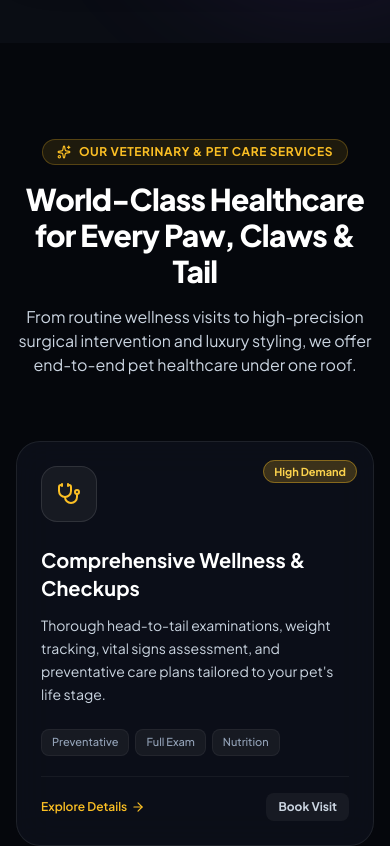
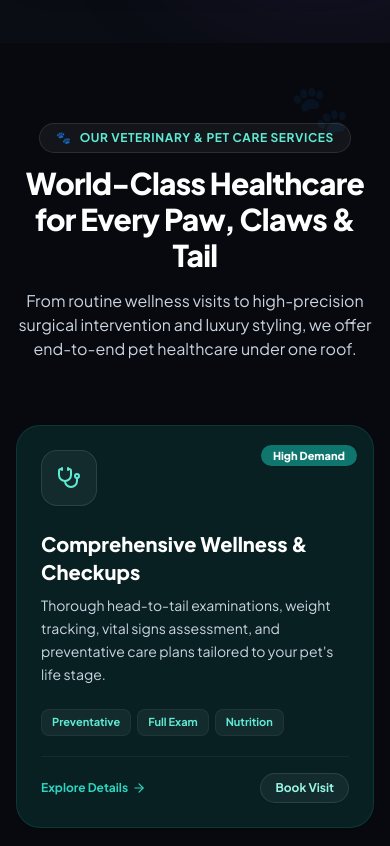
Before and after one commit to chathunga2007/ITS2020-Pet-Care-and-Vet-Clinic-Appointment-System-Frontend, a React (Vite) app: page / in a window 390 px wide. Shown: the part 5500-6346 px from the top of the page. Built offline with nearby package versions, Linux system fonts and the light colour scheme; no server answers.

Commit message:
Update ServicesSection with veterinary care cards and theme support

```diff
--- a/src/components/ServicesSection.tsx
+++ b/src/components/ServicesSection.tsx
@@ -6,7 +6,6 @@ import {
   Scissors,
   Syringe,
   Pill,
-  Sparkles,
   ShieldAlert,
   Bone,
   ArrowRight
@@ -27,7 +26,7 @@ export const ServicesSection: React.FC = () => {
       id: "general-consultation",
       title: "Comprehensive Wellness & Checkups",
       description: "Thorough head-to-tail examinations, weight tracking, vital signs assessment, and preventative care plans tailored to your pet's life stage.",
-      icon: <Stethoscope className="w-6 h-6 text-themeYellow-400" />,
+      icon: <Stethoscope className="w-6 h-6 text-teal-700 dark:text-teal-300" />,
       tags: ["Preventative", "Full Exam", "Nutrition"],
       popular: true,
     },
@@ -35,7 +34,7 @@ export const ServicesSection: React.FC = () => {
       id: "emergency-care",
       title: "24/7 Emergency & ICU Trauma",
       description: "Immediate triage, oxygen therapy, urgent trauma management, and intensive monitoring available round the clock 365 days a year.",
-      icon: <ShieldAlert className="w-6 h-6 text-red-400" />,
+      icon: <ShieldAlert className="w-6 h-6 text-red-500 dark:text-red-400" />,
       tags: ["24/7 Available", "ICU Support", "Rapid Response"],
       popular: true,
     },
@@ -43,56 +42,58 @@ export const ServicesSection: React.FC = () => {
       id: "surgery",
       title: "Advanced Surgery & Laparoscopy",
       description: "Modern sterile surgical suite performing soft tissue, spay/neuter, orthopedic corrections, and minimally invasive procedures with safe anesthesia.",
-      icon: <Activity className="w-6 h-6 text-amber-400" />,
+      icon: <Activity className="w-6 h-6 text-amber-500 dark:text-amber-400" />,
       tags: ["Sterile Suite", "Orthopedic", "Safe Anesthesia"],
     },
     {
       id: "vaccination",
       title: "Vaccination & Microchipping",
       description: "Essential core and non-core vaccines (Rabies, DHPP, FVRCP) along with painless microchipping and digital registry records.",
-      icon: <Syringe className="w-6 h-6 text-themeYellow-400" />,
+      icon: <Syringe className="w-6 h-6 text-sky-600 dark:text-sky-400" />,
       tags: ["Immunization", "Global Microchip", "Digital Passport"],
     },
     {
       id: "grooming",
       title: "Luxury Grooming & Spa Care",
       description: "Stress-free grooming, coat styling, medicated baths for dermatology issues, gentle nail clipping, and ear cleaning by certified pet stylists.",
-      icon: <Scissors className="w-6 h-6 text-yellow-300" />,
+      icon: <Scissors className="w-6 h-6 text-emerald-600 dark:text-emerald-400" />,
       tags: ["Medicated Bath", "Nail Clipping", "Styling"],
     },
     {
       id: "dental-care",
       title: "Ultrasonic Dental Scaling & Oral Care",
       description: "Professional dental cleaning under monitored sedation, plaque removal, polishing, extractions, and gum disease prevention.",
-      icon: <Bone className="w-6 h-6 text-themeYellow-400" />,
+      icon: <Bone className="w-6 h-6 text-pink-500 dark:text-pink-400" />,
       tags: ["Scaling", "Fresh Breath", "Oral Health"],
     },
     {
       id: "pharmacy",
       title: "In-House Certified Pharmacy",
       description: "Fully stocked veterinary dispensary offering prescription medications, flea & tick prevention, heartworm treatments, and specialized diets.",
-      icon: <Pill className="w-6 h-6 text-amber-300" />,
+      icon: <Pill className="w-6 h-6 text-amber-500 dark:text-amber-400" />,
       tags: ["Genuine Meds", "Parasite Control", "Prescriptions"],
     },
   ];
 
   return (
-    <section id="services" className="relative py-24 bg-themeDark-950 overflow-hidden">
-      {/* Decorative Glow */}
-      <div className="absolute top-1/2 left-0 w-96 h-96 bg-themeYellow-500/5 rounded-full blur-3xl pointer-events-none" />
+    <section id="services" className="relative py-20 sm:py-24 bg-white dark:bg-[#07090e] transition-colors overflow-hidden">
+
+      {/* Decorative Paws */}
+      <div className="absolute top-10 right-10 text-teal-600/10 text-5xl select-none pointer-events-none">🐾</div>
+      <div className="absolute bottom-10 left-10 text-teal-600/10 text-5xl select-none pointer-events-none">🐾</div>
 
       <div className="max-w-7xl mx-auto px-4 sm:px-6 lg:px-8 relative z-10">
 
         {/* Section Header */}
         <div className="text-center max-w-3xl mx-auto mb-16">
-          <div className="inline-flex items-center gap-2 px-3.5 py-1 rounded-full bg-themeYellow-400/10 border border-themeYellow-400/25 text-themeYellow-400 text-xs font-bold uppercase tracking-wider mb-4">
-            <Sparkles className="w-3.5 h-3.5" />
-            <span>Our Veterinary & Pet Care Services</span>
+          <div className="inline-flex items-center gap-2 px-4 py-1.5 rounded-full bg-teal-50 dark:bg-white/5 border border-teal-200/80 dark:border-white/10 text-teal-800 dark:text-teal-300 text-xs font-bold uppercase tracking-wider mb-3">
+            <span>🐾</span>
+            <span>Our Veterinary &amp; Pet Care Services</span>
           </div>
-          <h2 className="text-3xl sm:text-4xl lg:text-5xl font-extrabold text-white tracking-tight mb-4">
-            World-Class Healthcare for Every Paw, Claws & Tail
+          <h2 className="text-3xl sm:text-5xl font-black text-[#0f3438] dark:text-white tracking-tight mb-4">
+            World-Class Healthcare for Every Paw, Claws &amp; Tail
           </h2>
-          <p className="text-slate-300 text-base sm:text-lg">
+          <p className="text-slate-600 dark:text-slate-300 text-base sm:text-lg">
             From routine wellness visits to high-precision surgical intervention and luxury styling,
             we offer end-to-end pet healthcare under one roof.
           </p>
@@ -103,56 +104,50 @@ export const ServicesSection: React.FC = () => {
           {services.map((item) => (
             <div
               key={item.id}
-              className="glass-card glass-card-hover rounded-3xl p-6 sm:p-7 relative flex flex-col justify-between group overflow-hidden"
+              className="rounded-3xl p-6 sm:p-7 bg-[#f8fcfb] dark:bg-[#082022] border border-teal-100/90 dark:border-teal-800/40 shadow-sm hover:shadow-xl hover:border-teal-400 dark:hover:border-teal-500 hover:-translate-y-1 transition-all duration-300 relative flex flex-col justify-between group overflow-hidden"
             >
-              {/* Popular Yellow Ribbon */}
               {item.popular && (
                 <div className="absolute top-4 right-4">
-                  <span className="text-[11px] font-bold px-2.5 py-1 rounded-full bg-themeYellow-400/20 text-themeYellow-300 border border-themeYellow-400/40">
+                  <span className="text-[11px] font-extrabold px-3 py-1 rounded-full bg-teal-700 text-white shadow-sm">
                     High Demand
                   </span>
                 </div>
               )}
 
               <div>
-                {/* Icon Container */}
-                <div className="w-14 h-14 rounded-2xl bg-white/5 border border-white/10 flex items-center justify-center mb-6 group-hover:scale-110 group-hover:bg-themeYellow-400/10 group-hover:border-themeYellow-400/30 transition-all">
+                <div className="w-14 h-14 rounded-2xl bg-white dark:bg-white/5 border border-teal-100 dark:border-white/10 flex items-center justify-center mb-6 group-hover:scale-110 shadow-sm transition-all">
                   {item.icon}
                 </div>
 
-                {/* Title */}
-                <h3 className="text-xl font-bold text-white mb-3 group-hover:text-themeYellow-400 transition-colors">
+                <h3 className="text-xl font-black text-[#0f3438] dark:text-white mb-2 group-hover:text-teal-700 dark:group-hover:text-teal-400 transition-colors">
                   {item.title}
                 </h3>
 
-                {/* Description */}
-                <p className="text-slate-300 text-sm leading-relaxed mb-6">
+                <p className="text-slate-600 dark:text-slate-300 text-sm leading-relaxed mb-6">
                   {item.description}
                 </p>
               </div>
 
               <div>
-                {/* Tags */}
                 <div className="flex flex-wrap gap-1.5 mb-5">
                   {item.tags.map((tag) => (
                     <span
                       key={tag}
-                      className="text-[11px] font-medium text-slate-400 bg-white/5 px-2.5 py-1 rounded-lg border border-white/5"
+                      className="text-[11px] font-bold text-teal-800 dark:text-teal-300 bg-teal-50 dark:bg-white/5 px-2.5 py-1 rounded-lg border border-teal-200/60 dark:border-white/5"
                     >
                       {tag}
                     </span>
                   ))}
                 </div>
 
-                {/* Card Action Link */}
-                <div className="pt-4 border-t border-white/5 flex items-center justify-between">
-                  <span className="text-xs font-semibold text-themeYellow-400 flex items-center gap-1 group-hover:translate-x-1 transition-transform">
+                <div className="pt-4 border-t border-teal-100 dark:border-white/5 flex items-center justify-between">
+                  <span className="text-xs font-bold text-teal-700 dark:text-teal-400 flex items-center gap-1 group-hover:translate-x-1 transition-transform">
                     <span>Explore Details</span>
                     <ArrowRight className="w-3.5 h-3.5" />
                   </span>
                   <Link
                     to="/register"
-                    className="text-xs font-bold text-slate-300 hover:text-white px-3 py-1.5 rounded-lg bg-white/5 hover:bg-themeYellow-400/20 hover:text-themeYellow-300 transition-all"
+                    className="text-xs font-bold text-teal-800 dark:text-teal-200 hover:text-white px-3.5 py-1.5 rounded-full bg-teal-50 dark:bg-white/5 hover:bg-teal-700 dark:hover:bg-teal-700 transition-all border border-teal-200/80 dark:border-white/10 shadow-sm"
                   >
                     Book Visit
                   </Link>
@@ -163,37 +158,40 @@ export const ServicesSection: React.FC = () => {
           ))}
 
           {/* Special 24/7 Emergency Feature Card */}
-          <div className="rounded-3xl p-6 sm:p-7 relative flex flex-col justify-between bg-gradient-to-br from-red-950/60 via-themeDark-900 to-themeDark-950 border border-red-500/30 shadow-xl overflow-hidden group">
-            <div className="absolute -top-12 -right-12 w-36 h-36 bg-red-500/20 rounded-full blur-2xl pointer-events-none" />
+          <div
+            id="emergency"
+            className="rounded-3xl p-6 sm:p-7 relative flex flex-col justify-between bg-gradient-to-br from-rose-50 via-red-50/70 to-rose-100/50 dark:from-red-950/60 dark:via-themeDark-900 dark:to-themeDark-950 border border-red-200 dark:border-red-500/30 shadow-xl overflow-hidden group"
+          >
+            <div className="absolute -top-12 -right-12 w-36 h-36 bg-red-500/15 dark:bg-red-500/20 rounded-full blur-2xl pointer-events-none" />
 
             <div>
-              <div className="w-14 h-14 rounded-2xl bg-red-500/20 border border-red-500/30 flex items-center justify-center mb-6">
-                <ShieldAlert className="w-7 h-7 text-red-400 animate-pulse" />
+              <div className="w-14 h-14 rounded-2xl bg-red-500/15 dark:bg-red-500/20 border border-red-500/30 flex items-center justify-center mb-6 shadow-sm">
+                <ShieldAlert className="w-7 h-7 text-red-600 dark:text-red-400 animate-pulse" />
               </div>
 
-              <span className="text-xs font-bold uppercase tracking-wider text-red-400">
+              <span className="text-xs font-black uppercase tracking-wider text-red-600 dark:text-red-400">
                 Critical Assistance
               </span>
-              <h3 className="text-2xl font-extrabold text-white mt-1 mb-3">
+              <h3 className="text-2xl font-black text-slate-900 dark:text-white mt-1 mb-3">
                 Need Immediate Emergency Help?
               </h3>
-              <p className="text-slate-300 text-sm leading-relaxed mb-6">
+              <p className="text-slate-600 dark:text-slate-300 text-sm leading-relaxed mb-6">
                 Our surgical team and oxygen ICU are ready for severe injuries, poison ingestions,
                 breathing distress, and unexpected critical illnesses.
               </p>
             </div>
 
             <div>
-              <div className="p-4 rounded-2xl bg-black/40 border border-red-500/20 mb-4">
-                <p className="text-xs text-slate-400">Direct Hotline (24/7)</p>
-                <p className="text-xl font-black text-red-400 tracking-wide mt-0.5">
+              <div className="p-4 rounded-2xl bg-white/90 dark:bg-black/40 border border-red-200 dark:border-red-500/20 mb-4 shadow-sm">
+                <p className="text-xs text-slate-500 dark:text-slate-400 font-semibold">Direct Hotline (24/7)</p>
+                <p className="text-xl font-black text-red-600 dark:text-red-400 tracking-wide mt-0.5">
                   +94 (11) 234-5678
                 </p>
               </div>
 
               <a
                 href="tel:+94112345678"
-                className="w-full py-3 rounded-xl bg-red-600 hover:bg-red-500 text-white font-bold text-sm flex items-center justify-center gap-2 transition-all shadow-lg shadow-red-600/30"
+                className="w-full py-3.5 rounded-full bg-red-600 hover:bg-red-500 text-white font-extrabold text-sm flex items-center justify-center gap-2 transition-all shadow-lg shadow-red-600/30"
               >
                 <span>Call Emergency Squad Now</span>
                 <ArrowRight className="w-4 h-4" />
```
